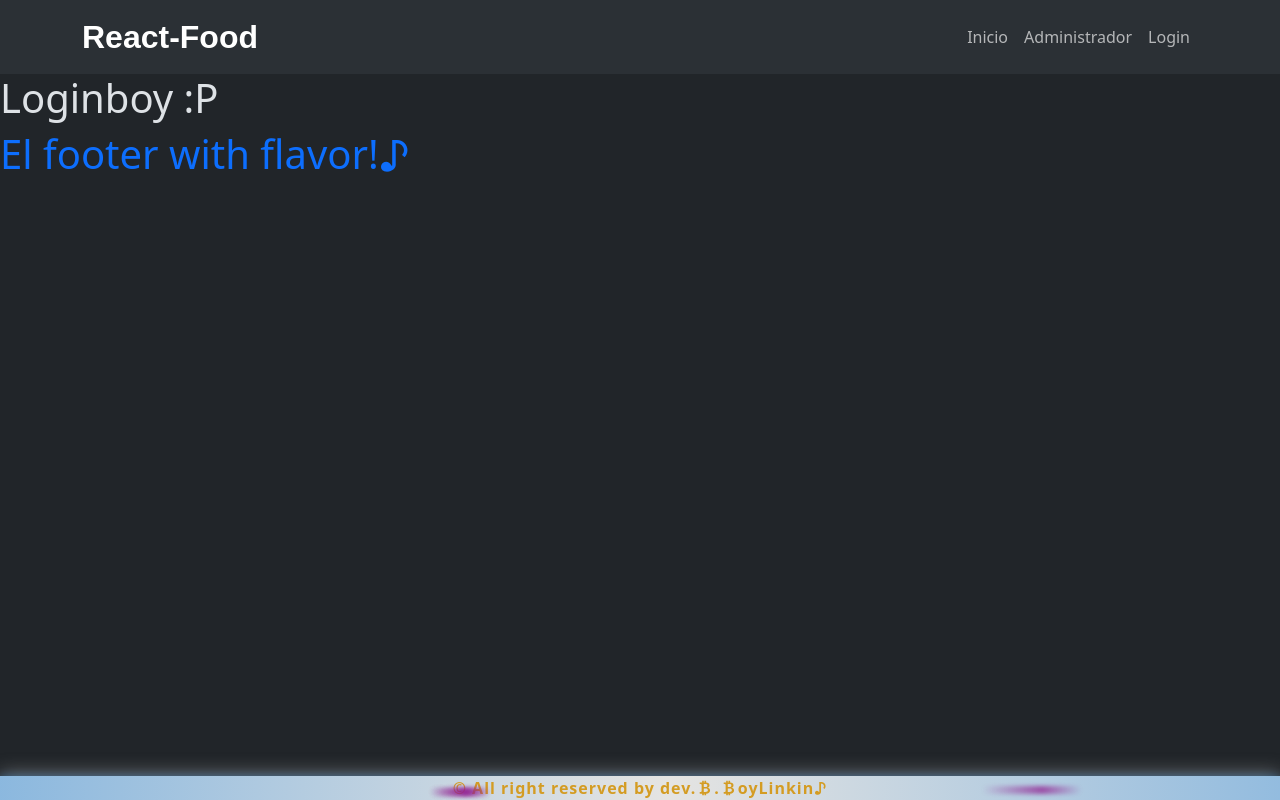
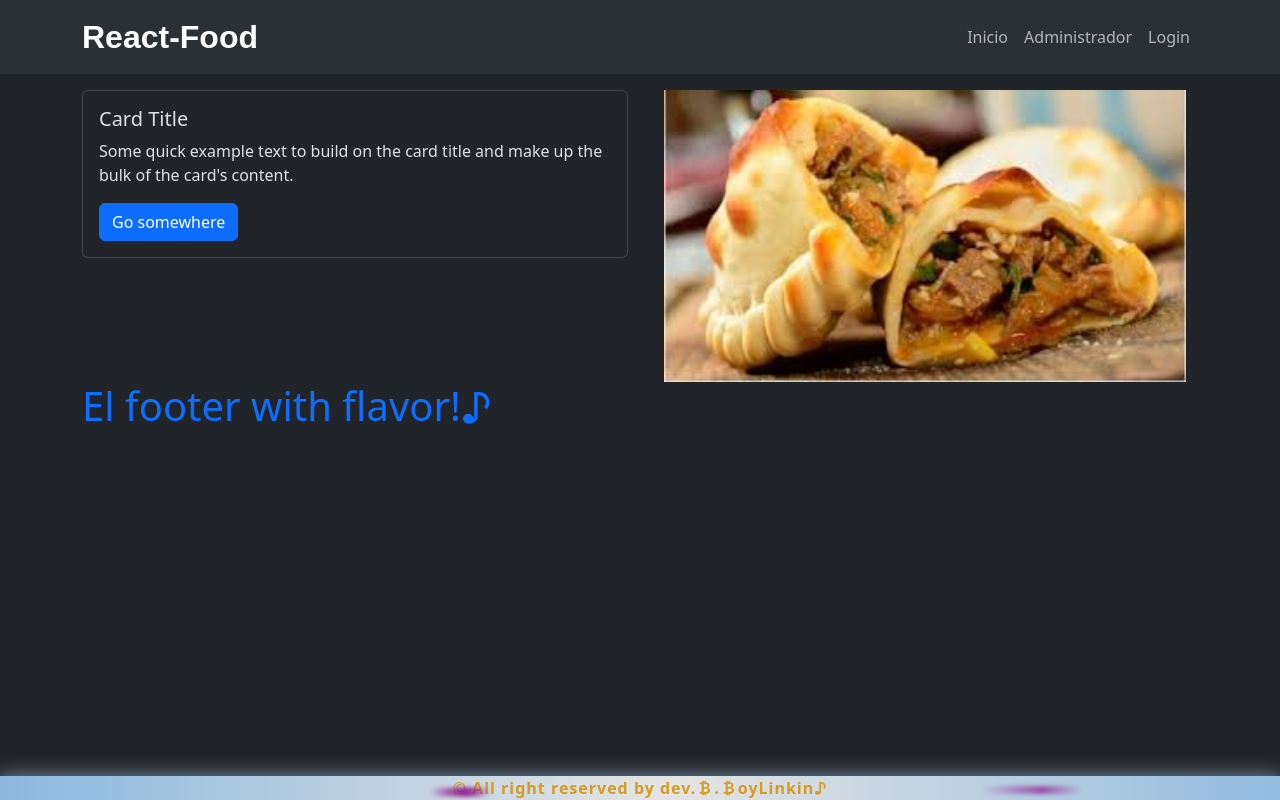
Before and after one commit to Pablo-German-Jimenez/react-routes-crud-food, a React (Vite) app: page /login in a window 1280 px wide. Built offline with nearby package versions, Linux system fonts and the light colour scheme; a web font is replaced by a local one.

Commit message:
added card

```diff
--- a/src/App.jsx
+++ b/src/App.jsx
@@ -14,10 +14,10 @@ import FormularioProducto from "./components/pages/products/FormularioProducto";
 function App() {
   return (
     <>
-      <main>
-        <BrowserRouter>
-          <MenuNavBar></MenuNavBar>
-          <Routes>
+    <BrowserRouter>
+    <MenuNavBar></MenuNavBar>
+      <main className="container my-3">
+           <Routes>
             <Route path="/Inicio" element={<Inicio></Inicio>} />
             <Route
               path="/detalle-producto"
@@ -30,8 +30,8 @@ function App() {
             <Route path="administrador/editar" element={<FormularioProducto></FormularioProducto>}></Route>
           </Routes>
           <Footer></Footer>
-        </BrowserRouter>
-      </main>
+        </main>
+      </BrowserRouter>
       <FooterBboyLinkinStyle></FooterBboyLinkinStyle>
     </>
   );
--- a/src/components/pages/Login.jsx
+++ b/src/components/pages/Login.jsx
@@ -1,11 +1,28 @@
+import { Card, Button, Row, Col } from "react-bootstrap";
 
 
 const Login = () => {
-    return (
-        <div>
-            <h1 className='success'>Loginboy :P</h1>
-        </div>
-    );
+  return (
+    <div>
+      <Row xs={1} md={2}>
+        <Col>
+          <Card>
+            <Card.Body>
+              <Card.Title>Card Title</Card.Title>
+              <Card.Text>
+                Some quick example text to build on the card title and make up
+                the bulk of the card's content.
+              </Card.Text>
+              <Button variant="primary">Go somewhere</Button>
+            </Card.Body>
+          </Card>
+        </Col>
+        <Col>
+          <img src="./empanaditas.jpeg "alt="Empanaditas" className="container-fluid" />
+        </Col>
+      </Row>
+    </div>
+  );
 };
 
 export default Login;
```
Also changed, not shown: public/empanaditas.jpeg (added).
